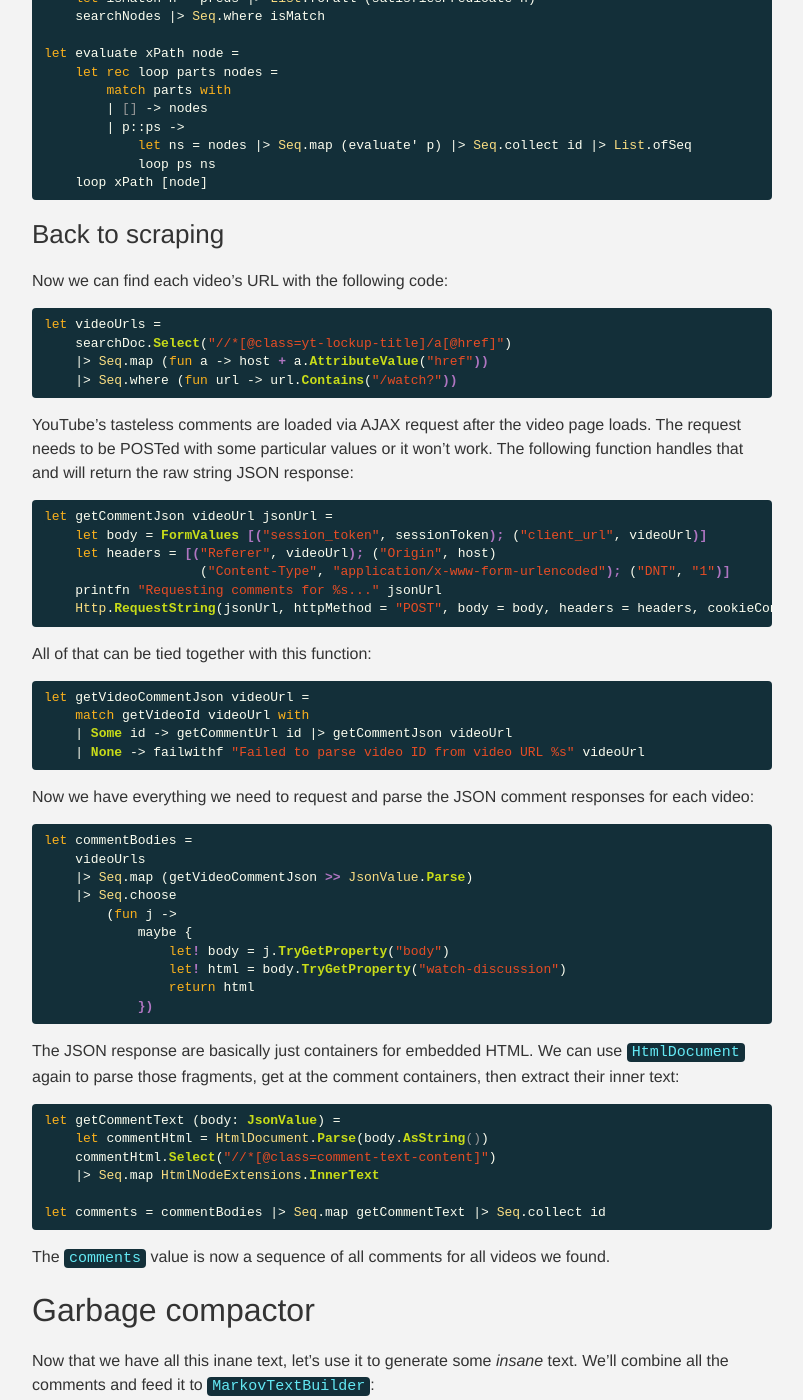
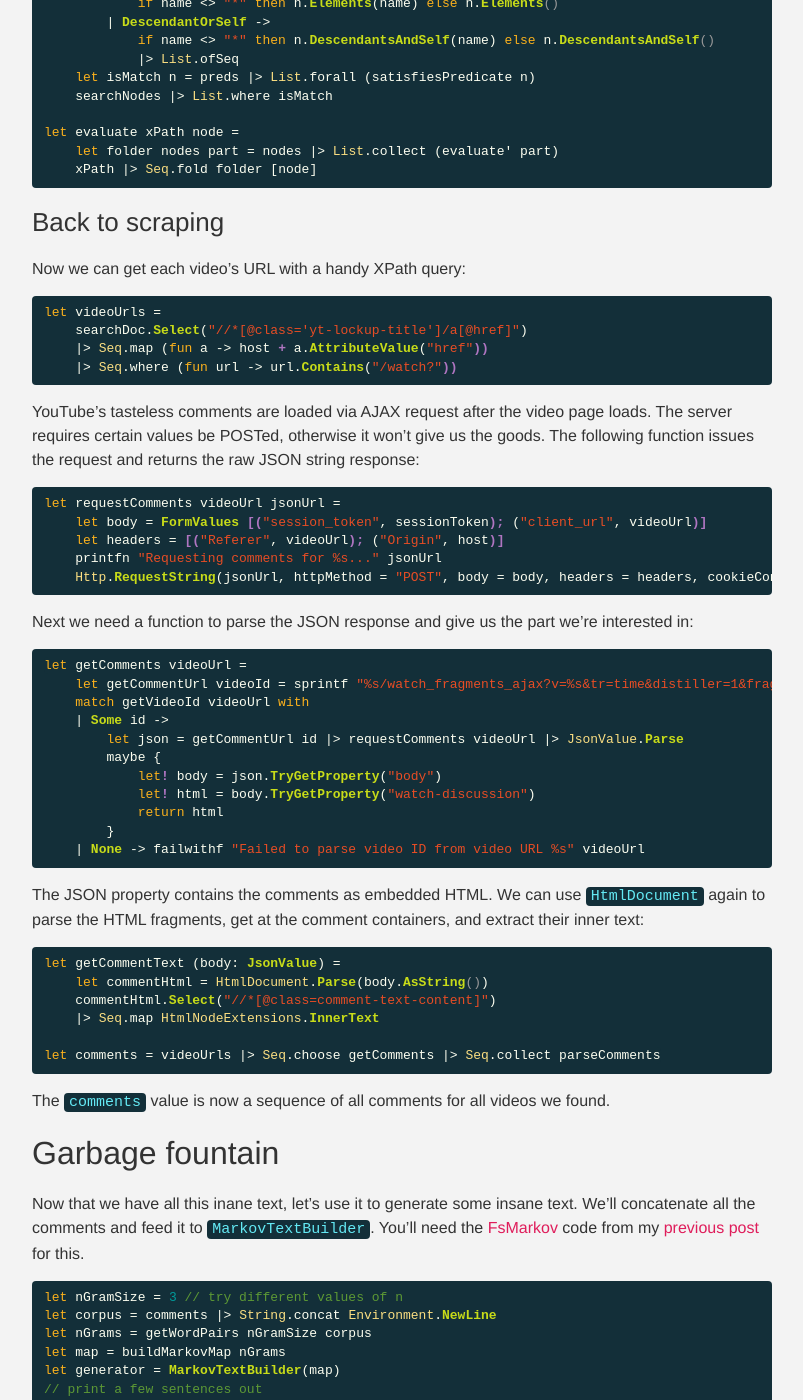
Before and after one commit to taylorwood/taylorwood.github.io, a Jekyll site: the page built from _posts/2015-12-17-youtube-comment-markov.markdown, in a window 1280 px wide and 1400 px high, scrolled down 2985 px. Shown: the whole window, without its empty margins (238-1041 px from the left). Built offline with Jekyll 4.4.1, drawn with Linux system fonts in a browser that asks for light colours; some of the changed text lies outside the part shown.

Commit message:
Updated code.

```diff
--- a/_posts/2015-12-17-youtube-comment-markov.markdown
+++ b/_posts/2015-12-17-youtube-comment-markov.markdown
@@ -6,16 +6,17 @@
 ---
 Let's build on my post from a few months ago about [generating weird text with Markov chains]({% post_url 2015-07-04-markov-text %}). This post will focus on a purely [GIGO](https://en.wikipedia.org/wiki/Garbage_in,_garbage_out) workflow — instead of feeding our Markov text generator with literary classics, we're going to feed it [YouTube comments](http://www.newyorker.com/humor/daily-shouts/comments-feeling-youtube).
 
-We'll also use [FParsec](http://www.quanttec.com/fparsec/) to implement a subset of [XPath](https://en.wikipedia.org/wiki/XPath) for [F# Data's](http://fsharp.github.io/FSharp.Data/) `HtmlDocument`.
+We'll also use [FParsec](http://www.quanttec.com/fparsec/) to parse basic [XPath](https://en.wikipedia.org/wiki/XPath) queries for evaluation against [FSharp.Data's](http://fsharp.github.io/FSharp.Data/) `HtmlDocument`.
 
 *I've left some uninteresting but important bits of code out for brevity. All the code for this post can be found on [GitHub](https://github.com/taylorwood/YouTudes).*
 
 ## Request for comments
-Our plan is to scrape the comment text for a given search query's videos. We can use the very convenient HTTP functionality in [F# Data](http://fsharp.github.io/FSharp.Data/) for working with [YouTube.com](https://www.youtube.com).
 
-> Google provides a [YouTube Data API](https://developers.google.com/youtube/v3/docs/) for things like this, but we'll take the brute approach and depend on specific markup in YouTube's HTML that may break suddenly. Use their API if you're serious about harvesting garbage comments on an ongoing basis.
+Our plan is to scrape the comment text for a given search query's videos. We can use the very convenient HTTP functionality in [FSharp.Data](http://fsharp.github.io/FSharp.Data/) for working with [YouTube.com](https://www.youtube.com).
 
-First, we'll issue a search `query`, parse the session token from the response, then load the response in a `HtmlDocument`:
+> Google provides a [YouTube Data API](https://developers.google.com/youtube/v3/docs/) for things like this, but we'll take the dumb approach and depend on specific markup in YouTube's HTML that may break suddenly. Use their API if you're serious about harvesting garbage comments on an ongoing basis.
+
+First, we'll issue the search `query`, parse the session token from the response, then load the response in a `HtmlDocument`:
 {% highlight fsharp %}
 let searchHtml = Http.RequestString(searchUrl, cookieContainer = cookies)
 let sessionToken = // required for comment JSON requests
@@ -51,7 +54,7 @@
 
 Given a valid XPath, our parser should give us a list of `XPathPart` -- one for each XPath segment.
 
-FParsec defines many helpful primitives for building a parser, on top of which we'll build our own primitives. The following parser segments correspond to the `Axis`, `NodeTest`, and `Predicate` that constitute an `XPathPart`:
+[FParsec](http://www.quanttec.com/fparsec/) provides many general [parser primitives](http://www.quanttec.com/fparsec/reference/primitives.html) that we can compose into larger primitives for our needs. The following sections of code build up `Axis`, `NodeTest`, and `Predicate` parsers that will ultimately constitute a `XPathPart` parser:
 {% highlight fsharp %}
 // single or double slash separator
 let separator = stringReturn "/" Child
@@ -80,7 +83,7 @@
 // parses an entire XPath comprised of 1-to-many segments ("/div/ol/li/*")
 let xPathParts = (many1 xPathPart) .>> eof
 {% endhighlight %}
-`pipe3` combines our three primary component parsers and pipes their output to the unlisted `getXPathPart`, which just constructs an `XPathPart` from their values. Adding the `eof` parser on the end ensures the entire string can be parsed as a XPath.
+`pipe3` combines our three primary component parsers and pipes their output to the unlisted `getXPathPart` function that simply constructs a `XPathPart` from their values. Adding the `eof` parser on the end ensures the entire string can be parsed as a XPath; no extraneous funny business allowed.
 
 Even though we've written no error handling code, FParsec gives nice error messages for bad input:
 {% highlight ruby %}
@@ -92,12 +95,11 @@
 
 #### Walking the path
 
-Now that we can parse a simple XPath, we can evaluate it. The entry point is the `evaluate` function below. It recursively evaluates a `XPathPart list` from the context of a given `HtmlNode` (usually the root), returning any elements that satisfy the XPath's requirements.
+Now that we can parse a simple XPath, we can evaluate it against a `HtmlDocument`. The entry point is the `evaluate` function below. It folds over a `XPathPart list` from the context of a given `HtmlNode`, each step evaluating one `XPathPart` and passing on any nodes that meet the requirements.
 
 {% highlight fsharp %}
 let satisfiesPredicate (n: HtmlNode) pred =
-    let attr = n.TryGetAttribute(pred.Attribute)
-    match attr with
+    match n.TryGetAttribute(pred.Attribute) with
     | Some a ->
         match pred.Filter with
         | Some (op, comp) -> // perform comparison
@@ -114,81 +116,67 @@
         match axis with
         | Child ->
             if name <> "*" then n.Elements(name) else n.Elements()
-            |> Seq.ofList
         | DescendantOrSelf ->
             if name <> "*" then n.DescendantsAndSelf(name) else n.DescendantsAndSelf()
+            |> List.ofSeq
     let isMatch n = preds |> List.forall (satisfiesPredicate n)
-    searchNodes |> Seq.where isMatch
+    searchNodes |> List.where isMatch
 
 let evaluate xPath node =
-    let rec loop parts nodes =
-        match parts with
-        | [] -> nodes
-        | p::ps ->
-            let ns = nodes |> Seq.map (evaluate' p) |> Seq.collect id |> List.ofSeq
-            loop ps ns
-    loop xPath [node]
+    let folder nodes part = nodes |> List.collect (evaluate' part)
+    xPath |> Seq.fold folder [node]
 {% endhighlight %}
 
 ### Back to scraping
 
-Now we can find each video's URL with the following code:
+Now we can get each video's URL with a handy XPath query:
 {% highlight fsharp %}
 let videoUrls =
-    searchDoc.Select("//*[@class=yt-lockup-title]/a[@href]")
+    searchDoc.Select("//*[@class='yt-lockup-title']/a[@href]")
     |> Seq.map (fun a -> host + a.AttributeValue("href"))
     |> Seq.where (fun url -> url.Contains("/watch?"))
 {% endhighlight %}
 
-YouTube's tasteless comments are loaded via AJAX request after the video page loads. The request needs to be POSTed with some particular values or it won't work. The following function handles that and will return the raw string JSON response:
+YouTube's tasteless comments are loaded via AJAX request after the video page loads. The server requires certain values be POSTed, otherwise it won't give us the goods. The following function issues the request and returns the raw JSON string response:
 {% highlight fsharp %}
-let getCommentJson videoUrl jsonUrl =
+let requestComments videoUrl jsonUrl =
     let body = FormValues [("session_token", sessionToken); ("client_url", videoUrl)]
-    let headers = [("Referer", videoUrl); ("Origin", host)
-                    ("Content-Type", "application/x-www-form-urlencoded"); ("DNT", "1")]
+    let headers = [("Referer", videoUrl); ("Origin", host)]
     printfn "Requesting comments for %s..." jsonUrl
     Http.RequestString(jsonUrl, httpMethod = "POST", body = body, headers = headers, cookieContainer = cookies)
 {% endhighlight %}
 
-All of that can be tied together with this function:
+Next we need a function to parse the JSON response and give us the part we're interested in:
 {% highlight fsharp %}
-let getVideoCommentJson videoUrl =
+let getComments videoUrl =
+    let getCommentUrl videoId = sprintf "%s/watch_fragments_ajax?v=%s&tr=time&distiller=1&frags=comments&spf=load" host videoId
     match getVideoId videoUrl with
-    | Some id -> getCommentUrl id |> getCommentJson videoUrl
+    | Some id ->
+        let json = getCommentUrl id |> requestComments videoUrl |> JsonValue.Parse
+        maybe {
+            let! body = json.TryGetProperty("body")
+            let! html = body.TryGetProperty("watch-discussion")
+            return html
+        }
     | None -> failwithf "Failed to parse video ID from video URL %s" videoUrl
 {% endhighlight %}
 
-Now we have everything we need to request and parse the JSON comment responses for each video:
-{% highlight fsharp %}
-let commentBodies =
-    videoUrls
-    |> Seq.map (getVideoCommentJson >> JsonValue.Parse)
-    |> Seq.choose
-        (fun j ->
-            maybe {
-                let! body = j.TryGetProperty("body")
-                let! html = body.TryGetProperty("watch-discussion")
-                return html
-            })
-{% endhighlight %}
-
-The JSON response are basically just containers for embedded HTML. We can use `HtmlDocument` again to parse those fragments, get at the comment containers, then extract their inner text:
+The JSON property contains the comments as embedded HTML. We can use `HtmlDocument` again to parse the HTML fragments, get at the comment containers, and extract their inner text:
 {% highlight fsharp %}
 let getCommentText (body: JsonValue) =
     let commentHtml = HtmlDocument.Parse(body.AsString())
     commentHtml.Select("//*[@class=comment-text-content]")
     |> Seq.map HtmlNodeExtensions.InnerText
 
-let comments = commentBodies |> Seq.map getCommentText |> Seq.collect id
+let comments = videoUrls |> Seq.choose getComments |> Seq.collect parseComments
 {% endhighlight %}
 
 The `comments` value is now a sequence of all comments for all videos we found.
 
-## Garbage compactor
+## Garbage fountain
 
-Now that we have all this inane text, let's use it to generate some *insane* text. We'll combine all the comments and feed it to `MarkovTextBuilder`:
+Now that we have all this inane text, let's use it to generate some insane text. We'll concatenate all the comments and feed it to `MarkovTextBuilder`. You'll need the [FsMarkov](https://github.com/taylorwood/FsMarkov) code from my [previous post]({% post_url 2015-07-04-markov-text %}) for this.
 
-> You'll need the [FsMarkov](https://github.com/taylorwood/FsMarkov) code from my previous post for this.
 {% highlight fsharp %}
 let nGramSize = 3 // try different values of n
 let corpus = comments |> String.concat Environment.NewLine
@@ -201,7 +189,7 @@
 |> printfn "%A"
 {% endhighlight %}
 
-What happens if we feed it with comments from `mariah carey christmas`?
+What happens if we feed it comments from `mariah carey christmas`?
 
 > WHEN YOU'RE WATCHING IT, YOU'RE GOING TO DIE ANYWAY﻿ These kids under 15 have nothing else better to do amazing at this next christmas concert shes having i want for Christmas is FOOODDDDD :D﻿ Lol﻿ TRUUUU﻿ ▬▬▬▬▬▬▬▬▬▬ஜ۩۞۩ஜ▬▬▬▬▬▬▬▬▬▬▬▬▬▬ Who's watching this in DECEMBER ▬▬▬▬▬▬▬▬▬▬ஜ۩۞۩ஜ▬▬▬▬▬▬▬▬▬▬▬▬▬▬﻿ Im spicy.....﻿ +U 1.27 go away, don't copy and paste this comment.﻿ ▬▬▬▬▬▬▬▬▬▬ஜ۩۞۩ஜ▬▬▬▬▬▬▬▬▬▬▬▬▬▬ Who's watching this on August... LEARN HOW TO read because Mariah slays you and silent night is seconds but its was first can some one help me out here and chubby people can be just as beautiful as people who are not consistent (as you said). JB about this! AIWFCIY... it's Silent Night.... Mariah Carey, Merry Christmas to everyone, Jesus is the coolest guy in the beginning...but what happened lmao﻿ If you are the best, second is Sesame Street, third is Madonna
 
@@ -217,12 +205,12 @@
     |> String.concat Environment.NewLine
 {% endhighlight %}
 
-What happens if we feed it with a mashup of `donald trump` and `more than a feeling`?
+What happens if we feed it a mashup of `donald trump` and `more than a feeling` comments?
 
 > ESTABLISHMENT?? There goes CNN again. My sister was very close with him﻿ played it in your lap.﻿ I'm half expecting Will Ferrell to appear mid-song with more cowbell.﻿ +random666777 NO, why spoil a good time.﻿ I think you are going to win big ! Maybe the rest of US repugnant morality and hypocrisy if youd like; basically however, the USA split into 50 separate nations so ppl would finally stop moaning about "this cancer in Washington" and get the best". I picked up guitar during a temporary ban until we crash and burn because we become so powerful and many Americans will be classic Sina - SUPERB!﻿ +sina-drums Looking forward to hearing your album too. They will always keep them forever safe & in my heart.... Sammy Hagar opened for them.
 
-We'll stop here.
+We'll stop before things get out of hand.
 
-### Afterword
+## Afterthoughts
 
-My [FsMarkov](https://github.com/taylorwood/FsMarkov) project makes some assumptions about english syntax, i.e. sentences start with a capitalized letter and end with punctuation. YouTube comments don't always follow those rules, so I may do some refactoring to be more accommodating. Probably not. Sorry!
+My [FsMarkov](https://github.com/taylorwood/FsMarkov) project makes some simplifying assumptions about english syntax, i.e. sentences start with a capitalized letter and end with punctuation. YouTube comments don't always follow those rules, so the output may be somewhat biased.
```
Also changed, not shown: other parts of _posts/2015-12-17-youtube-comment-markov.markdown (+6 -4 lines).
